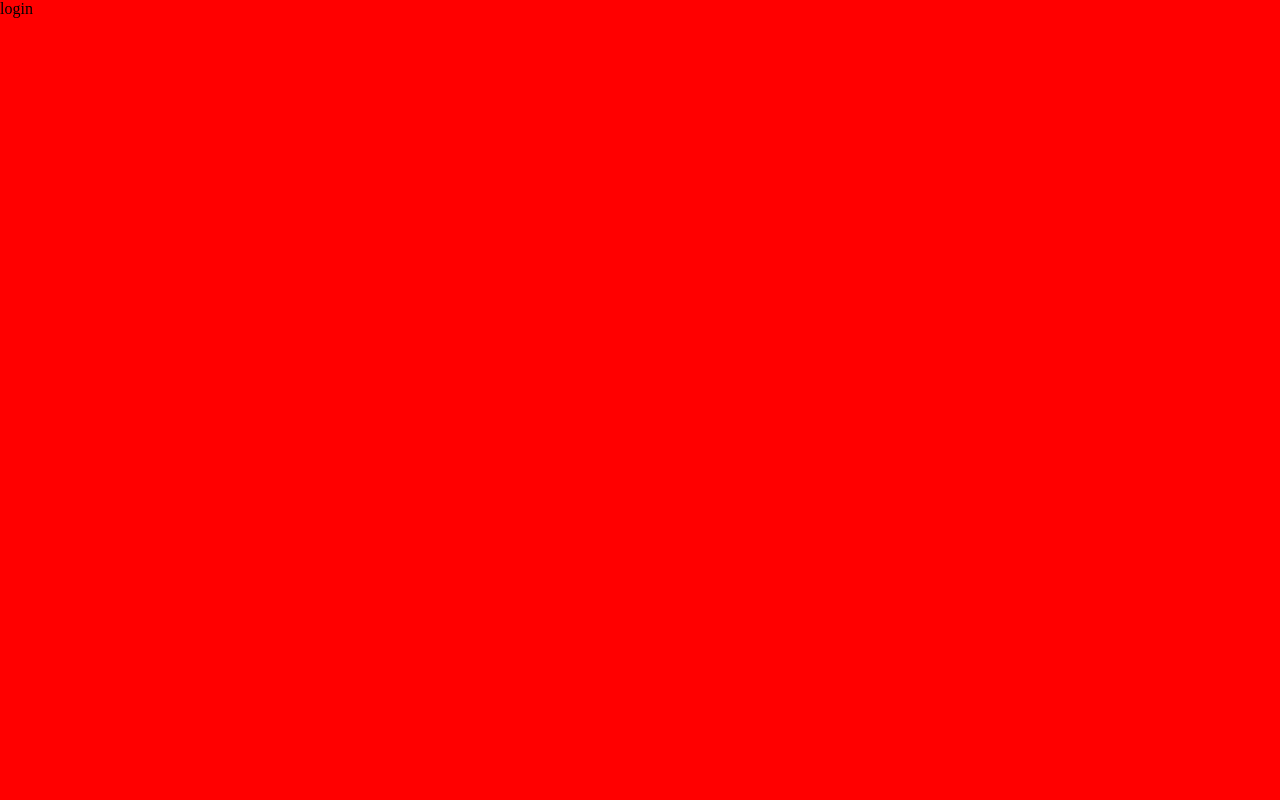
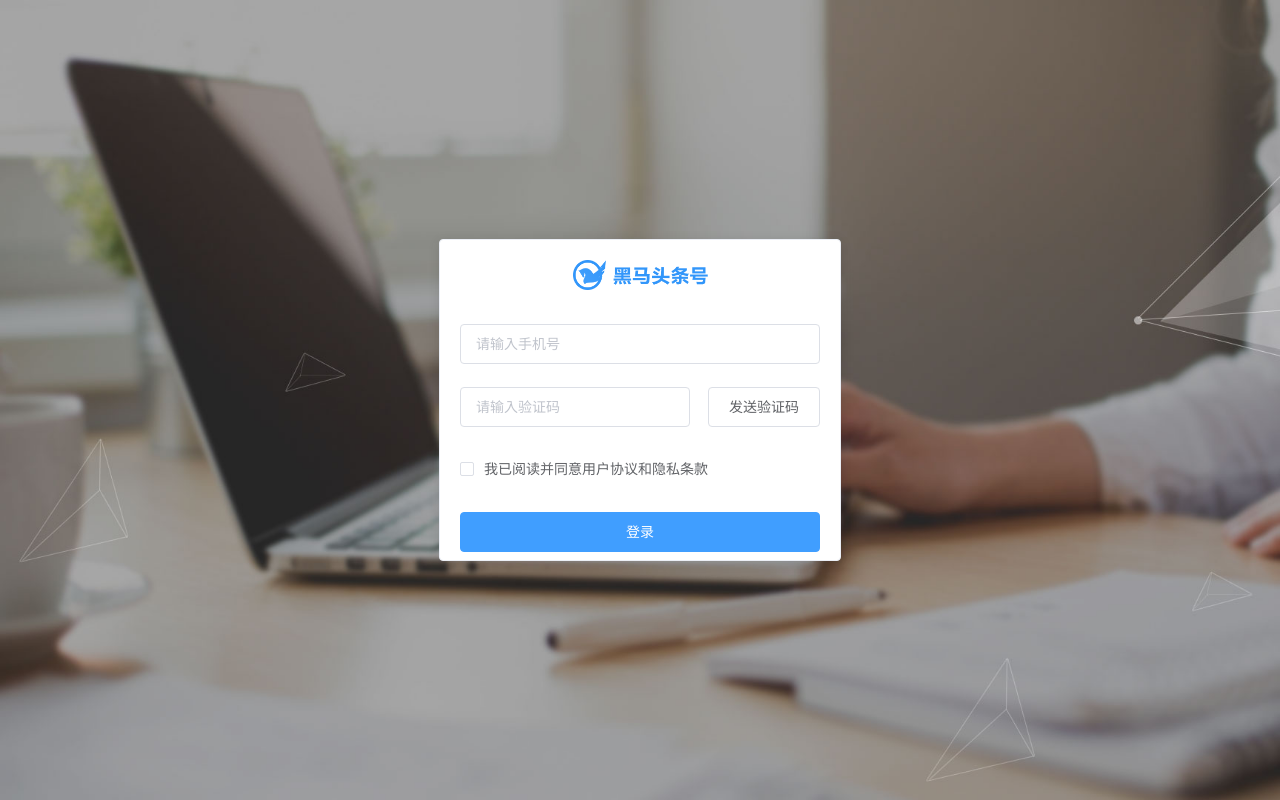
Before and after one commit to liulong55/81toutiao, a Vue app: page /login in a window 1280 px wide. Built offline with nearby package versions, Linux system fonts and the light colour scheme.

Commit message:
登录板块-页面布局及样式完成

```diff
--- a/src/views/login/index.vue
+++ b/src/views/login/index.vue
@@ -1,6 +1,29 @@
 <template>
     <div class="login">
-        login
+    <el-card class="login-card">
+        <div class="tupian">
+            <img src="../../assets/img/logo_index.png" alt="">
+        </div>
+        <el-form>
+            <!-- 第一个手机输入框 -->
+            <el-form-item>
+                <el-input placeholder="请输入手机号"></el-input>
+            </el-form-item>
+            <!-- 第二个输入框 -->
+            <el-form-item>
+                <el-input style="width:230px" placeholder="请输入验证码"></el-input>
+                <el-button style="float:right">发送验证码</el-button>
+            </el-form-item>
+            <!-- 第三个 -->
+            <el-form-item>
+                <el-checkbox>我已阅读并同意用户协议和隐私条款</el-checkbox>
+            </el-form-item>
+            <!-- 提交按钮 -->
+            <el-form-item>
+                <el-button type="primary" style="width:100%">登录</el-button>
+            </el-form-item>
+        </el-form>
+    </el-card>
     </div>
 </template>
 
@@ -14,6 +37,22 @@ export default {
     .login{
         width: 100%;
         height: 100vh;
-        background-color: red;
+        background:url('../../assets/img/login_bg.jpg');
+        background-size:cover;
+        display: flex;
+        align-items: center;
+        justify-content: center;
+        .login-card {
+            width: 400px;
+            height: 320px;
+           .tupian{
+                 text-align: center;
+                 margin-bottom: 30px;
+                img{
+                     width: 135px;
+                     height: 30px;
+                }
+           }
+        }
     }
 </style>
```
